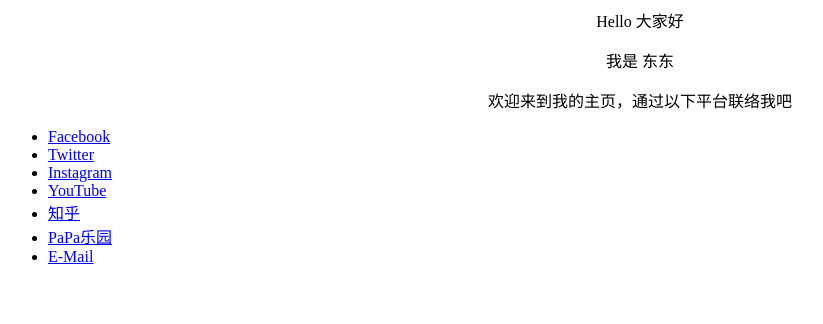
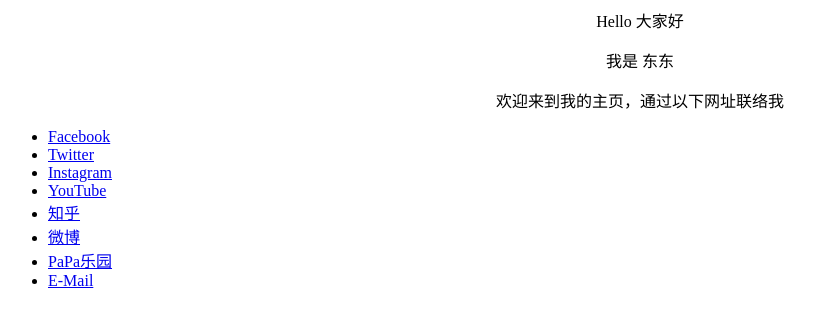
Before and after one commit to dongburst/dongburst.github.io, a plain HTML site: page index.html in a window 1280 px wide. Shown: the whole page, without its empty margins (0-823 px from the left). Drawn offline with Linux system fonts and the light colour scheme.

Commit message:
Update index.html

```diff
--- a/index.html
+++ b/index.html
@@ -1,6 +1,6 @@
 <p align="center">Hello 大家好</p>
 <p align="center">我是 东东</p>
-<p align="center">欢迎来到我的主页，通过以下平台联络我吧</p>
+<p align="center">欢迎来到我的主页，通过以下网址联络我</p>
 
 <ul>
   <li> <a href="https://www.facebook.com/dongburst" target="_blank">Facebook</a> </li>
@@ -8,6 +8,7 @@
   <li> <a href="https://instagram.com/dongburst" target="_blank">Instagram</a> </li>
   <li> <a href="https://www.youtube.com/user/dong3832318" target="_blank">YouTube</a> </li>
   <li> <a href="https://www.zhihu.com/people/dongburst" target="_blank">知乎</a> </li>
+  <li> <a href="https://weibo.com/dongevo" target="_blank">微博</a> </li>
   <li> <a href="http://papawo.net" target="_blank">PaPa乐园</a> </li>
   <li> <a href="mailto:i@dongburst.com">E-Mail</a> </li>
 </ul>
```
